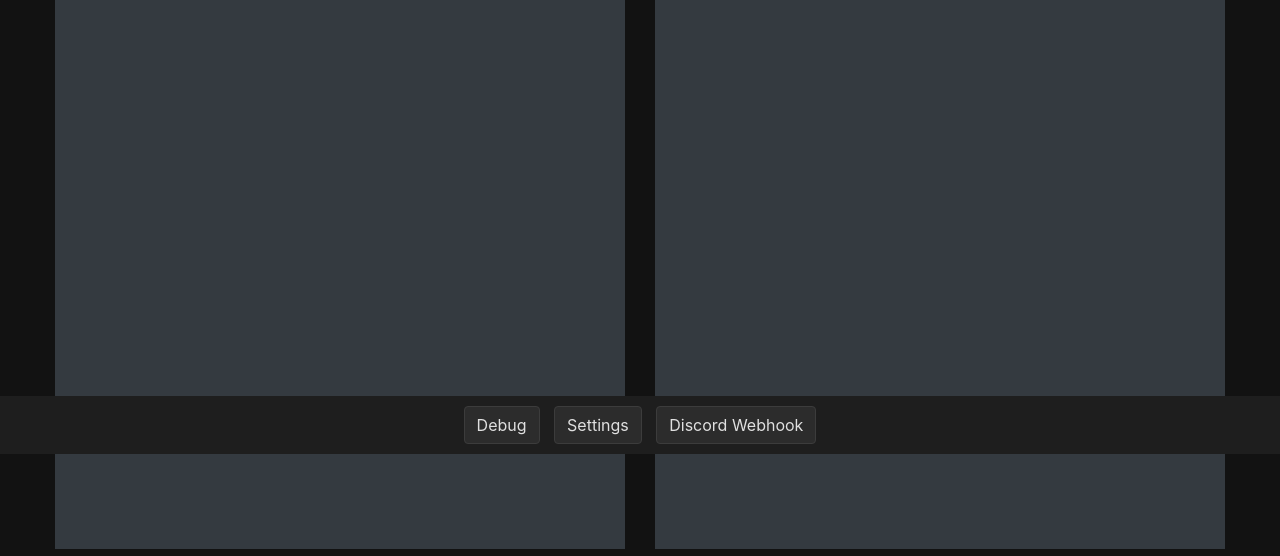
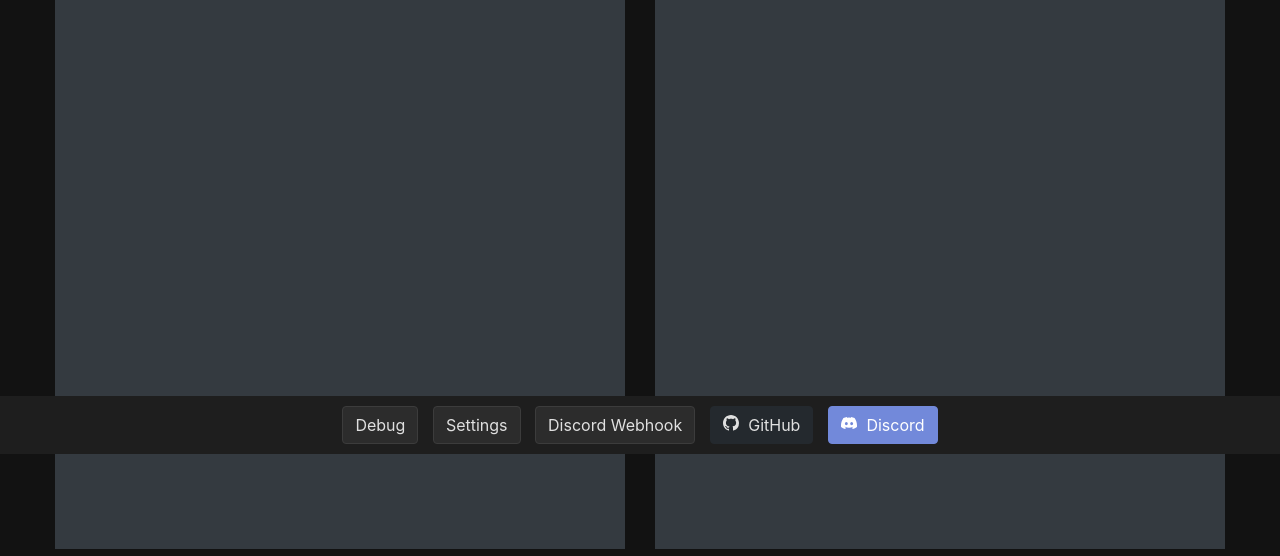
Before and after one commit to RocketGod-git/meshtastic-web-chat-interface, a Flask app: template templates/index.html in a window 1280 px wide. Shown: the part 346-902 px from the top of the page. Run offline with Flask 3, Linux system fonts and the light colour scheme; the template is opened without the code that fills it, so the values that code supplies are empty; some libraries are stand-ins or nearby versions.

Commit message:
Add send button tool tip if webhook is enabled. Remove unused code. Add footer animations. Add GitHub and Discord buttons.

```diff
--- a/templates/index.html
+++ b/templates/index.html
@@ -18,6 +18,17 @@
             background-color: #121212;
             color: #e0e0e0;
             padding-bottom: 60px;
+        }
+        @media (max-width: 768px) {
+            .footer-buttons {
+                padding: 5px;
+            }
+
+            .footer-buttons .btn {
+                margin: 2px;
+                padding: 6px 10px;
+                font-size: 0.9em;
+            }
         }
         .container {
             max-width: 1200px;
@@ -62,9 +73,42 @@
             background-color: #1e1e1e;
             padding: 10px;
             text-align: center;
+            z-index: 1000;
+            transition: transform 0.3s ease-in-out;
         }
+
+        .footer-buttons.hidden {
+            transform: translateY(100%);
+        }
+
         .footer-buttons .btn {
             margin: 0 5px;
+        }
+
+        .footer-buttons .btn-dark {
+            background-color: #24292e;
+            border-color: #24292e;
+        }
+
+        .footer-buttons .btn-dark:hover {
+            background-color: #2b3137;
+            border-color: #2b3137;
+        }
+
+        .footer-buttons .btn-discord {
+            background-color: #7289da;
+            border-color: #7289da;
+            color: white;
+        }
+
+        .footer-buttons .btn-discord:hover {
+            background-color: #677bc4;
+            border-color: #677bc4;
+        }
+
+        .footer-buttons .bi-github,
+        .footer-buttons .bi-discord {
+            margin-right: 5px;
         }
         #debugContainer {
             display: none;
@@ -127,7 +171,7 @@
                     <div class="input-group">
                         <input type="text" class="form-control" id="messageInput" placeholder="Enter message">
                         <div class="input-group-append">
-                            <button class="btn btn-success" id="sendBtn" disabled>Send</button>
+                            <button class="btn btn-success" id="sendBtn" disabled data-toggle="tooltip" data-placement="top" title="">Send</button>
                         </div>
                     </div>
                 </div>
@@ -185,13 +229,23 @@
             <h2>Debug Window</h2>
             <div id="debugWindow" class="bg-dark text-light p-3" style="height: 300px; overflow-y: scroll;"></div>
         </div>
-
-    <div class="footer-buttons">
-        <button class="btn btn-secondary" id="debugBtn">Debug</button>
-        <button class="btn btn-secondary" id="settingsBtn">Settings</button>
-        <button class="btn btn-secondary" id="discordWebhookBtn">Discord Webhook</button>
-
-    </div>
+        <div class="footer-buttons">
+            <button class="btn btn-secondary" id="debugBtn">Debug</button>
+            <button class="btn btn-secondary" id="settingsBtn">Settings</button>
+            <button class="btn btn-secondary" id="discordWebhookBtn">Discord Webhook</button>
+            <a href="https://github.com/RocketGod-git/meshtastic-web-chat-interface" target="_blank" class="btn btn-dark">
+                <svg xmlns="http://www.w3.org/2000/svg" width="16" height="16" fill="currentColor" class="bi bi-github" viewBox="0 0 16 16">
+                    <path d="M8 0C3.58 0 0 3.58 0 8c0 3.54 2.29 6.53 5.47 7.59.4.07.55-.17.55-.38 0-.19-.01-.82-.01-1.49-2.01.37-2.53-.49-2.69-.94-.09-.23-.48-.94-.82-1.13-.28-.15-.68-.52-.01-.53.63-.01 1.08.58 1.23.82.72 1.21 1.87.87 2.33.66.07-.52.28-.87.51-1.07-1.78-.2-3.64-.89-3.64-3.95 0-.87.31-1.59.82-2.15-.08-.2-.36-1.02.08-2.12 0 0 .67-.21 2.2.82.64-.18 1.32-.27 2-.27.68 0 1.36.09 2 .27 1.53-1.04 2.2-.82 2.2-.82.44 1.1.16 1.92.08 2.12.51.56.82 1.27.82 2.15 0 3.07-1.87 3.75-3.65 3.95.29.25.54.73.54 1.48 0 1.07-.01 1.93-.01 2.2 0 .21.15.46.55.38A8.012 8.012 0 0 0 16 8c0-4.42-3.58-8-8-8z"/>
+                </svg>
+                GitHub
+            </a>
+            <a href="https://discord.gg/thepirates" target="_blank" class="btn btn-discord">
+                <svg xmlns="http://www.w3.org/2000/svg" width="16" height="16" fill="currentColor" class="bi bi-discord" viewBox="0 0 16 16">
+                    <path d="M13.545 2.907a13.227 13.227 0 0 0-3.257-1.011.05.05 0 0 0-.052.025c-.141.25-.297.577-.406.833a12.19 12.19 0 0 0-3.658 0 8.258 8.258 0 0 0-.412-.833.051.051 0 0 0-.052-.025c-1.125.194-2.22.534-3.257 1.011a.041.041 0 0 0-.021.018C.356 6.024-.213 9.047.066 12.032c.001.014.01.028.021.037a13.276 13.276 0 0 0 3.995 2.02.05.05 0 0 0 .056-.019c.308-.42.582-.863.818-1.329a.05.05 0 0 0-.01-.059.051.051 0 0 0-.018-.011 8.875 8.875 0 0 1-1.248-.595.05.05 0 0 1-.02-.066.051.051 0 0 1 .015-.019c.084-.063.168-.129.248-.195a.05.05 0 0 1 .051-.007c2.619 1.196 5.454 1.196 8.041 0a.052.052 0 0 1 .053.007c.08.066.164.132.248.195a.051.051 0 0 1-.004.085 8.254 8.254 0 0 1-1.249.594.05.05 0 0 0-.03.03.052.052 0 0 0 .003.041c.24.465.515.909.817 1.329a.05.05 0 0 0 .056.019 13.235 13.235 0 0 0 4.001-2.02.049.049 0 0 0 .021-.037c.334-3.451-.559-6.449-2.366-9.106a.034.034 0 0 0-.02-.019Zm-8.198 7.307c-.789 0-1.438-.724-1.438-1.612 0-.889.637-1.613 1.438-1.613.807 0 1.45.73 1.438 1.613 0 .888-.637 1.612-1.438 1.612Zm5.316 0c-.788 0-1.438-.724-1.438-1.612 0-.889.637-1.613 1.438-1.613.807 0 1.451.73 1.438 1.613 0 .888-.631 1.612-1.438 1.612Z"/>
+                </svg>
+                Discord
+            </a>
+        </div>
 </body>
     <script>
     function hasValidPosition(node) {
@@ -212,6 +266,10 @@
         var messageTimeouts = {};
         var discordWebhook = '';
         var myNodeInfo = null;
+        var footer = $('.footer-buttons');
+        var lastScrollTop = 0;
+        var delta = 5;
+        var footerHeight = footer.outerHeight();
 
 
         function initializeData() {
@@ -260,6 +318,27 @@
             console.log('Settings button clicked');
             logDebugMessage('Settings button clicked');
         });
+
+        $(window).scroll(function(event) {
+                var st = $(this).scrollTop();
+
+                if (Math.abs(lastScrollTop - st) <= delta)
+                    return;
+
+                if (st > lastScrollTop && st > footerHeight){
+                    footer.addClass('hidden');
+                } else {
+                    if(st + $(window).height() < $(document).height()) {
+                        footer.removeClass('hidden');
+                    }
+                }
+
+                if ($(window).scrollTop() + $(window).height() > $(document).height() - 10) {
+                    footer.removeClass('hidden');
+                }
+
+                lastScrollTop = st;
+            });
 
         function initMap() {
             map = L.map('map').setView([0, 0], 2);
@@ -350,83 +429,6 @@
     function updateMyNodeInfo(nodeInfo) {
             myNodeInfo = nodeInfo;
             logDebugMessage('My node info updated: ' + JSON.stringify(myNodeInfo));
-        }
-
-        function sendToDiscordWebhook(message) {
-            console.log("Attempting to send to Discord webhook:", message);
-            if (!discordWebhook) {
-                console.log('Cannot send to Discord: No webhook URL set');
-                return;
-            }
-
-            var senderName = message.sender;
-            var senderNode = null;
-            if (senderName === 'You' && myNodeInfo) {
-                senderName = myNodeInfo.user.longName || myNodeInfo.user.shortName || 'My Node';
-                senderNode = myNodeInfo;
-            } else {
-                senderNode = Object.values(nodes).find(node =>
-                    (node.user && node.user.longName === senderName) ||
-                    (node.user && node.user.shortName === senderName) ||
-                    node.num === senderName
-                );
-            }
-
-            var deviceInfo = "Unknown Device";
-            if (senderNode && senderNode.user) {
-                deviceInfo = senderNode.user.hwModel || "Meshtastic Device";
-                if (senderNode.deviceMetrics && senderNode.deviceMetrics.batteryLevel) {
-                    deviceInfo += ` (🔋 ${senderNode.deviceMetrics.batteryLevel}%)`;
-                }
-            }
-
-            var channelName = currentChannel === 0 ? 'PRIMARY' : `Channel ${currentChannel}`;
-            var timestamp = new Date(message.timestamp * 1000).toISOString();
-
-            var embed = {
-                title: "📡 New Meshtastic Message",
-                description: message.text,
-                color: 3447003,
-                fields: [
-                    {
-                        name: "👤 From",
-                        value: senderName
-                    },
-                    {
-                        name: "🔧 Device",
-                        value: deviceInfo
-                    },
-                    {
-                        name: "📢 Channel",
-                        value: channelName
-                    }
-                ],
-                footer: {
-                    text: "Meshtastic"
-                },
-                timestamp: timestamp
-            };
-
-            if (senderNode && senderNode.position && senderNode.position.latitude && senderNode.position.longitude) {
-                embed.fields.push({
-                    name: "📍 Location",
-                    value: `[View on Map](https://www.google.com/maps?q=${senderNode.position.latitude},${senderNode.position.longitude})`
-                });
-            }
-
-            $.ajax({
-                url: discordWebhook,
-                type: 'POST',
-                data: JSON.stringify({ embeds: [embed] }),
-                contentType: 'application/json',
-                success: function(response) {
-                    console.log('Message sent to Discord webhook successfully');
-                },
-                error: function(xhr, status, error) {
-                    console.error('Error sending message to Discord webhook:', error);
-                    console.error('Response:', xhr.responseText);
-                }
-            });
         }
 
     $('#nodeSortSelect').change(function() {
@@ -782,22 +784,37 @@
         }
     });
 
+    $('[data-toggle="tooltip"]').tooltip();
+
     socket.on('webhook_url_loaded', function(data) {
         discordWebhook = data.url;
         $('#webhookUrl').val(discordWebhook);
         $('#deleteWebhook').toggle(!!discordWebhook);
+        updateSendButtonTooltip();
         console.log('Discord webhook URL loaded:', discordWebhook ? 'URL set' : 'No URL');
     });
 
     socket.on('webhook_url_saved', function(data) {
         discordWebhook = data.url;
+        updateSendButtonTooltip();
         logDebugMessage('Discord webhook URL saved: ' + discordWebhook);
     });
 
     socket.on('webhook_url_deleted', function() {
         discordWebhook = '';
+        updateSendButtonTooltip();
         logDebugMessage('Discord webhook URL deleted');
     });
+
+    function updateSendButtonTooltip() {
+        var $sendBtn = $('#sendBtn');
+        if (discordWebhook) {
+            $sendBtn.attr('title', 'Discord Webhook enabled');
+        } else {
+            $sendBtn.attr('title', 'Send');
+        }
+        $sendBtn.tooltip('dispose').tooltip();
+    }
 
     function updateMessageStatus(packetId, status) {
         Object.keys(messages).forEach(function(channel) {
```
